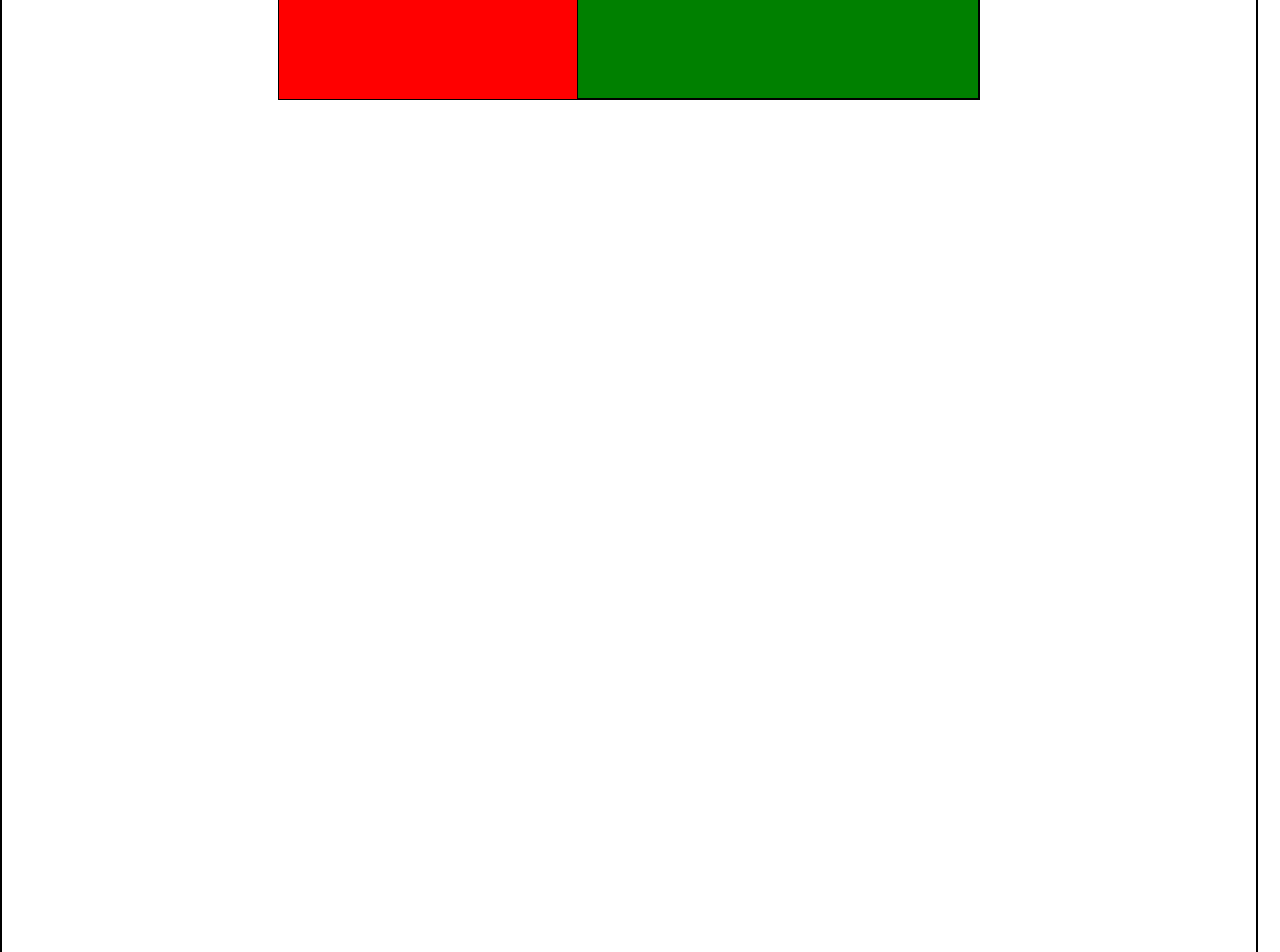
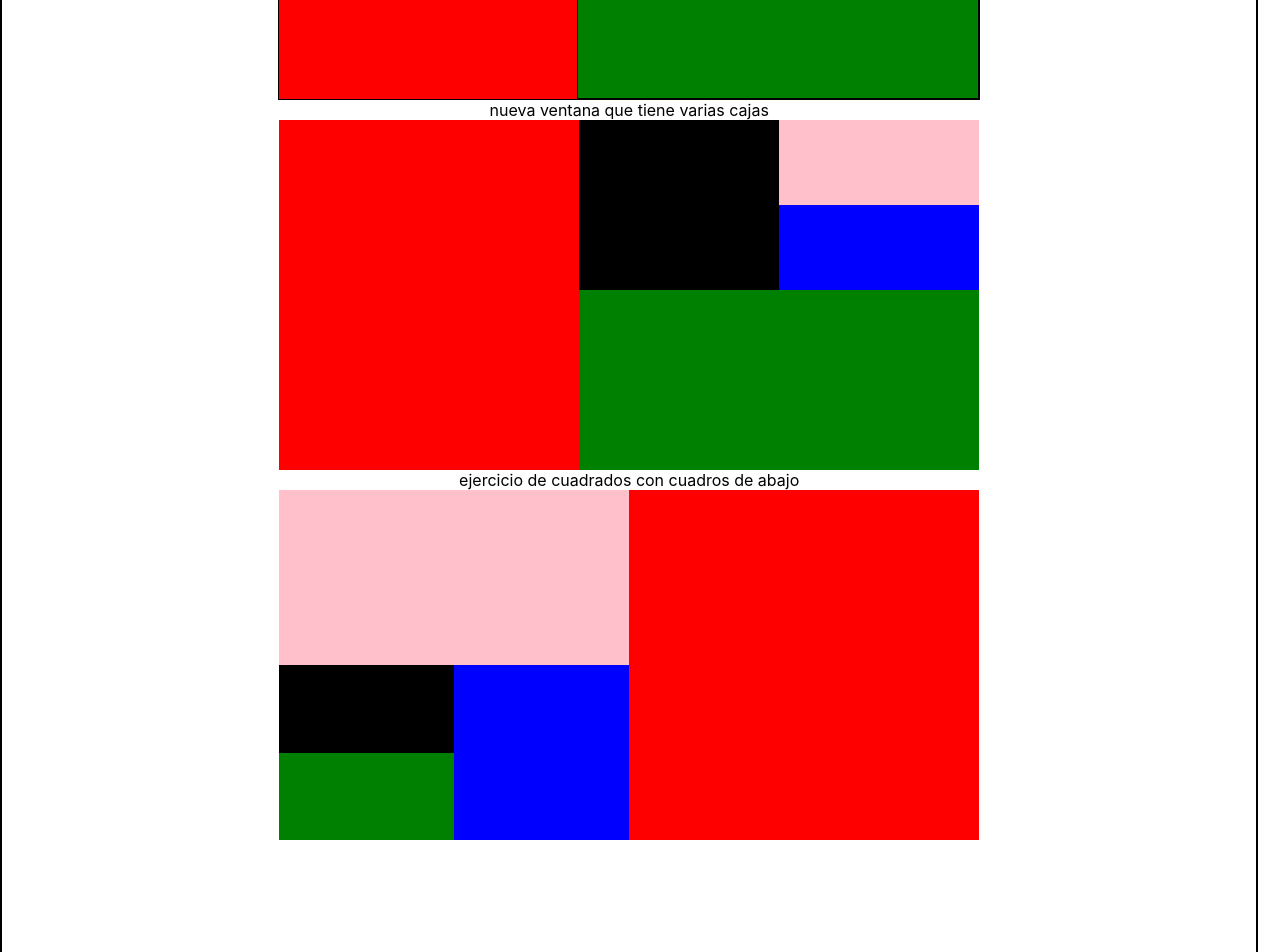
Before and after one commit to Revivanco/reginas-food-app, a React (Create React App) app: page / in a window 1280 px wide. Shown: the part 2220-3172 px from the top of the page. Built offline with nearby package versions, Linux system fonts and the light colour scheme.

Commit message:
play with styles in components

```diff
--- a/src/App.jsx
+++ b/src/App.jsx
@@ -198,7 +198,7 @@ const App = () => {
           width: "700px",
           display: "flex",
           backgroundColor: "red",
-            alignItems:"flex-end",
+          alignItems: "flex-end",
           justifyContent: "flex-end"
         }}>
         <Box
@@ -220,6 +220,95 @@ const App = () => {
         </Box>
       </Box>
 
+      nueva ventana que tiene varias cajas
+      <Box
+        sx={{
+          height: "350px",
+          width: "700px",
+          display: "flex",
+          backgroundColor: "red",
+          alignItems: "flex-end",
+          justifyContent: "flex-end"
+        }}>
+        <Box
+          sx={{
+            height: "350px",
+            width: "400px",
+            display: "flex",
+            backgroundColor: "green"
+          }}>
+          <Box
+            sx={{
+              height: "170px",
+              width: "400px",
+              display: "flex",
+              backgroundColor: "black",
+              alignItems: "flex-end",
+              justifyContent: "flex-end"
+
+
+            }}>
+            <Box
+              sx={{
+                height: "170px",
+                width: "200px",
+                display: "flex",
+                backgroundColor: "blue",
+              }}>
+              <Box
+                sx={{
+                  height: " 85px",
+                  width: "250px",
+                  display: "flex",
+                  backgroundColor: "pink"
+                }}></Box>
+            </Box>
+          </Box>
+        </Box>
+      </Box>
+
+      ejercicio de cuadrados con cuadros de abajo
+      <Box
+        sx={{
+          height: "350px",
+          width: "700px",
+          display: "flex",
+          backgroundColor: "red",
+        }}>
+        <Box
+          sx={{
+            height: "350px",
+            width: "350px",
+            display: "flex",
+            backgroundColor: "pink",
+            alignItems: "end"
+
+          }}>
+          <Box
+            sx={{
+              height: "175px",
+              width: "350px",
+              backgroundColor: "blue",
+              display: "flex",
+              alignItems: "center"
+            }}>
+            <Box
+              sx={{
+                height: "175px",
+                width: "175px",
+                backgroundColor: "green"
+              }}>
+                <Box
+                sx={{
+                  height: " 88px",
+                  width: "175px",
+                  display: "flex",
+                  backgroundColor: "black",
+                }}></Box>
+              </Box>
+          </Box>
+        </Box>
+      </Box>
     </Box>
   );
 }
```
Lines whose indentation alone changed are shown as unchanged.
